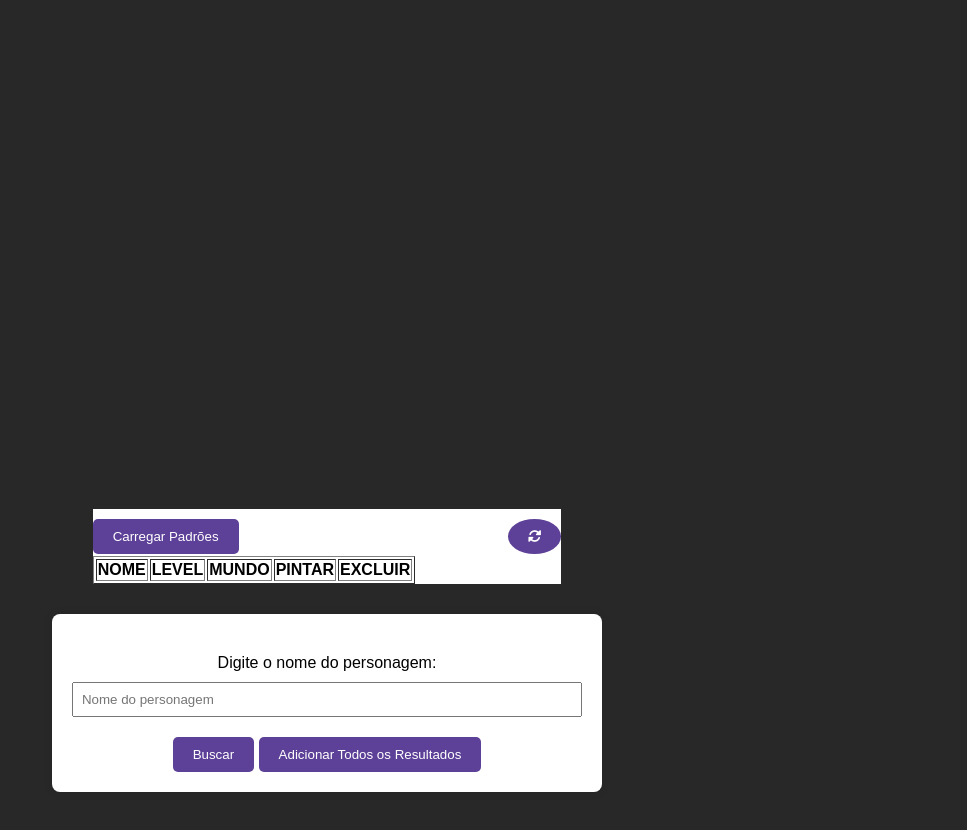
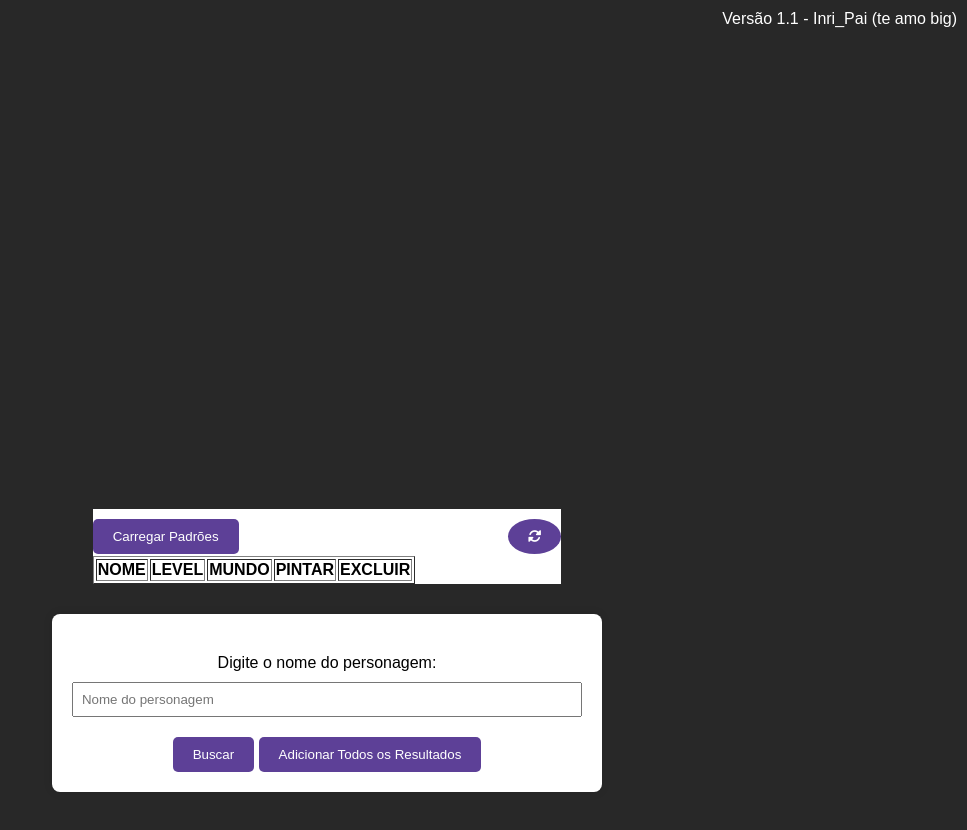
Before and after one commit to inripai/ybig-deploy, a plain HTML site: page index.html in a window 1280 px wide. Shown: the whole page, without its empty margins (313-1280 px from the left). Drawn offline with Linux system fonts and the light colour scheme.

Commit message:
marca dagua

```diff
--- a/index.html
+++ b/index.html
@@ -11,6 +11,7 @@
     />
   </head>
   <body>
+    <div class="watermark">Versão 1.1 - Inri_Pai (te amo big)</div>
     <div id="charactersTable" class="characters-table">
       <button id="loadDefaultsButton" onclick="loadDefaultCharacters()">
         Carregar Padrões
--- a/styles.css
+++ b/styles.css
@@ -153,3 +153,11 @@ button {
   cursor: pointer;
   margin-bottom: 2px;
 }
+.watermark {
+  position: fixed;
+  top: 10px;
+  right: 10px;
+  color: rgb(255, 255, 255); /* Cor da marca d'água (preto transparente) */
+  font-size: 16px;
+  pointer-events: none; /* Garante que a marca d'água não interfira com eventos de clique */
+}
```
